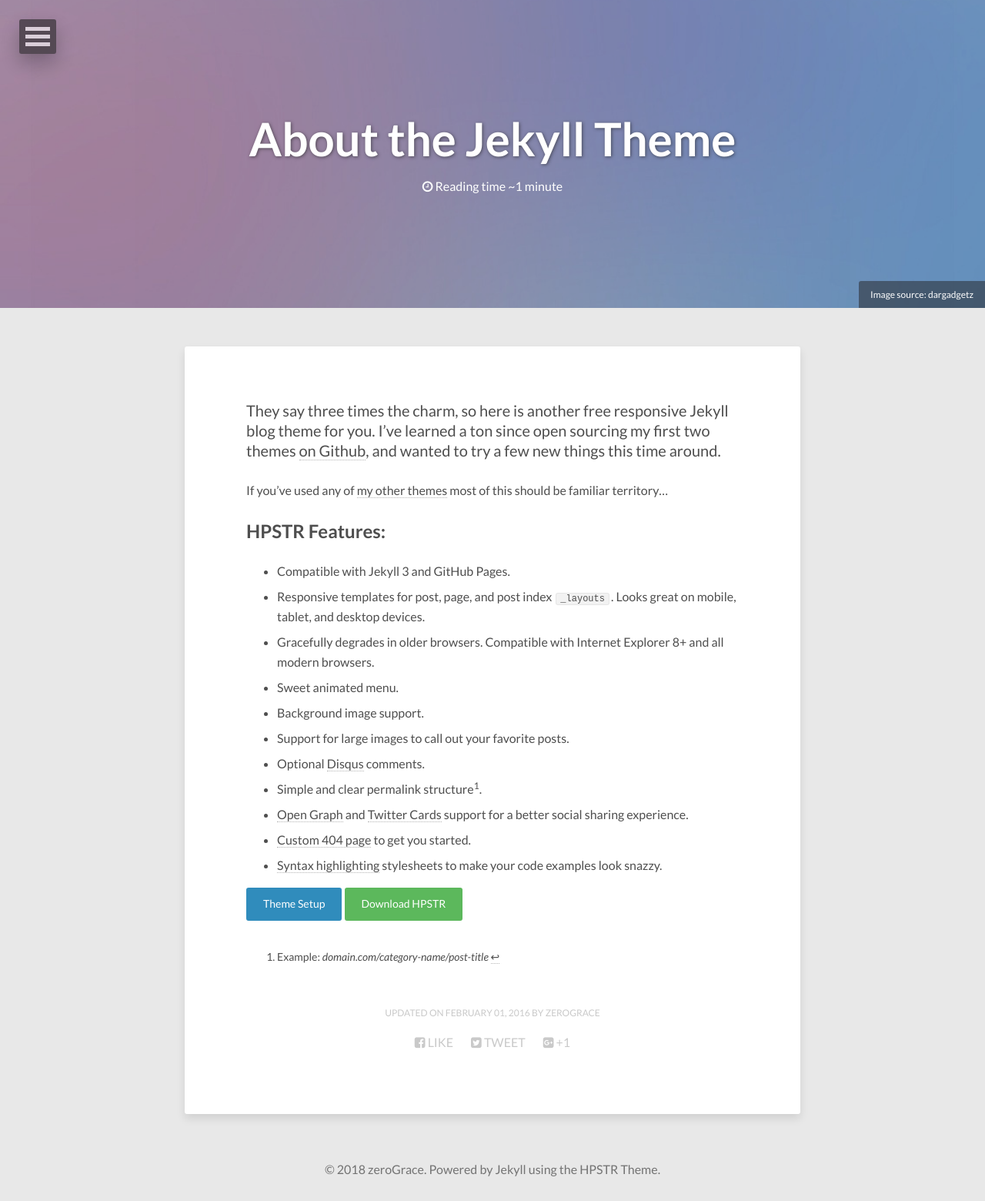
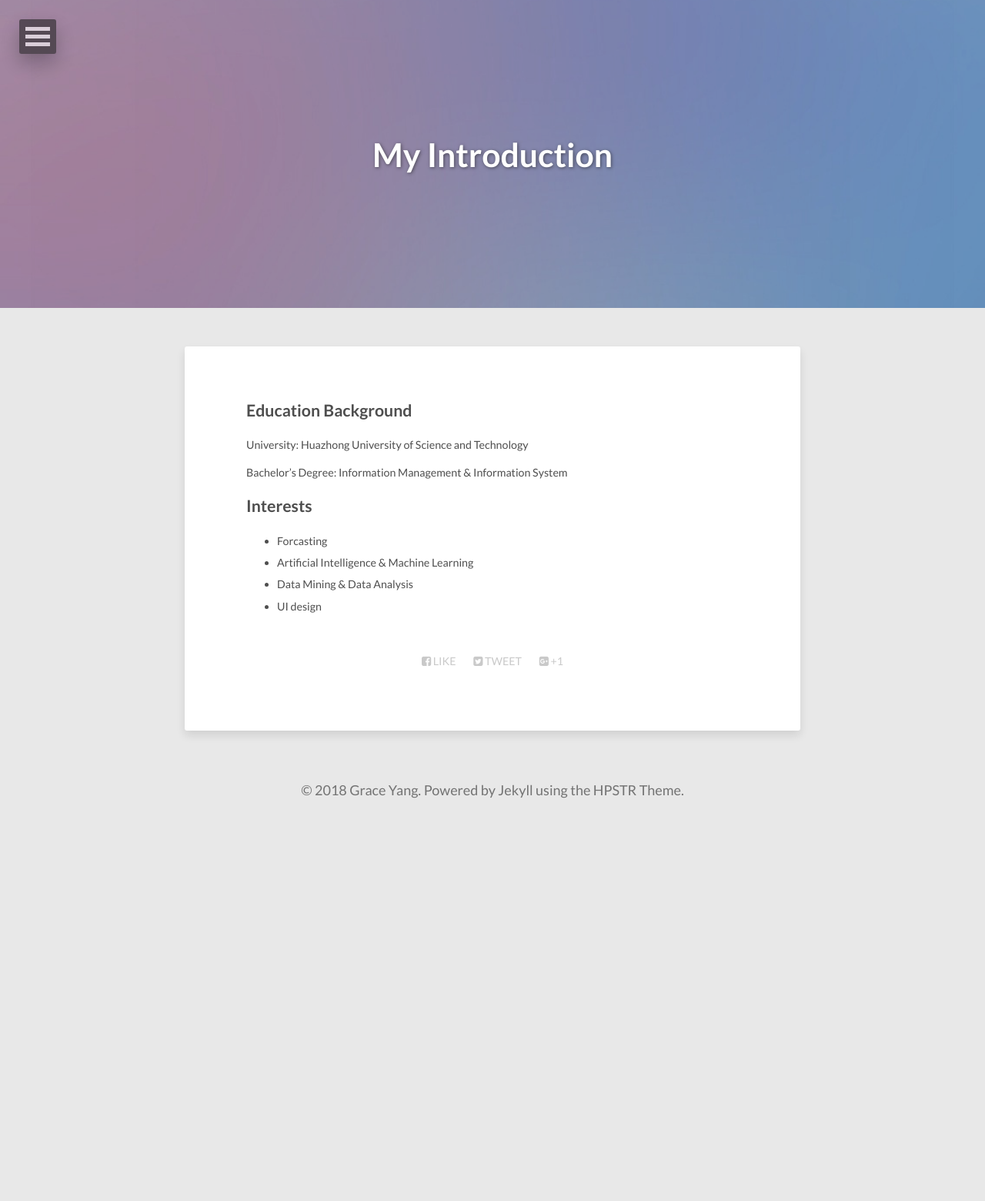
Before and after one commit to zeroGrace/zerograce.github.io, a Jekyll site: the page built from about/index.md, in a window 1280 px wide. Shown: the whole page at 77% size. Built offline with Jekyll 4.4.1, drawn with Linux system fonts in a browser that asks for light colours; nearby versions of some CDN libraries; after the commit the page ends 1073 px from its top, so only the background shows below that.

Commit message:
improve blog

```diff
--- a/_config.yml
+++ b/_config.yml
@@ -1,7 +1,7 @@
 title:            Grace's blog
 description:      Describe your website here.
 disqus_shortname:
-reading_time:     true
+reading_time:     false
 words_per_minute: 200
 # Your site's domain goes here (eg: https://mmistakes.github.io, http://yourdomain.com, etc)
 # When testing locally leave blank or use http://localhost:4000
@@ -9,14 +9,14 @@
 
 # Owner/author information
 owner:
-  name:           zeroGrace
-  avatar:         introPic.jpg
+  name:           Grace Yang
+  avatar:         avatar2.jpg
   bio:            "慎思之 明辨之 笃行之"
   email:          siyue_yang@hust.edu.cn
   # Social networking links used in footer. Update and remove as you like.
   twitter:
   facebook:
-  github:
+  github:         zeroGrace
   stackexchange:
   linkedin:
   instagram:
--- a/_sass/_page.scss
+++ b/_sass/_page.scss
@@ -58,20 +58,20 @@
 
 .header-title {
 	text-align: center;
-	margin: 30px 0 0;
+	margin: 60px 0 0;
 
 	h1 {
 		margin: 10px 20px;
 		font-weight: 700;
-		@include font-rem(32);
+		@include font-rem(24);
 		color: lighten($base-color,20);
 
 		@media #{$medium} {
-			@include font-rem(48);
+			@include font-rem(32);
 		}
 
 		@media #{$large} {
-			@include font-rem(60);
+			@include font-rem(48);
 		}
 	}
 
--- a/_sass/_syntax.scss
+++ b/_sass/_syntax.scss
@@ -7,7 +7,7 @@
   position: relative;
   margin-bottom: 1.5em;
   color: #d0d0d0;
-  @include font-rem(12);
+  @include font-rem(16);
   line-height: 1.5;
   border: 1px solid darken($body-color, 5);
   border-radius: 3px;
--- a/_sass/_typography.scss
+++ b/_sass/_typography.scss
@@ -105,7 +105,7 @@
    ========================================================================== */
 
 tt, code, kbd, samp, pre {
-	font-family: $code-font;
+	font-family: $base-font;
 }
 
 p > code,
@@ -124,7 +124,7 @@
 
 pre {
 
-	@include font-rem(12);
+	@include font-rem(14);
 	line-height: 1.5;
 	overflow-x: auto;
 
--- a/_sass/_variables.scss
+++ b/_sass/_variables.scss
@@ -19,8 +19,8 @@
 $code-font                       : monospace;
 $alt-font                        : serif;
 
-$doc-font-size                   : 16;
-$doc-line-height                 : 26;
+$doc-font-size                   : 18;
+$doc-line-height                 : 24;
 
 
 // set-up the body font-size / line-height
--- a/about/index.md
+++ b/about/index.md
@@ -1,32 +1,19 @@
 ---
 layout: page
-title: About the Jekyll Theme
+title: My Introduction
 image:
   feature: abstract-5.jpg
-  credit: dargadgetz
-  creditlink: http://www.dargadgetz.com/ios-7-abstract-wallpaper-pack-for-iphone-5-and-ipod-touch-retina/
-comments: false
-modified: 2016-02-01
 ---
 
-They say three times the charm, so here is another free responsive Jekyll blog theme for you. I've learned a ton since open sourcing my first two themes [on Github](http://github.com/mmistakes), and wanted to try a few new things this time around.
+## Education Background
 
-If you've used any of [my other themes](http://mademistakes.com/work/jekyll-themes/) most of this should be familiar territory...
+University:  Huazhong University of Science and Technology
 
-## HPSTR Features:
+Bachelor’s Degree: Information Management & Information System
 
-* Compatible with Jekyll 3 and GitHub Pages.
-* Responsive templates for post, page, and post index `_layouts`. Looks great on mobile, tablet, and desktop devices.
-* Gracefully degrades in older browsers. Compatible with Internet Explorer 8+ and all modern browsers.
-* Sweet animated menu.
-* Background image support.
-* Support for large images to call out your favorite posts.
-* Optional [Disqus](http://disqus.com) comments.
-* Simple and clear permalink structure[^1].
-* [Open Graph](https://developers.facebook.com/docs/opengraph/) and [Twitter Cards](https://dev.twitter.com/docs/cards) support for a better social sharing experience.
-* [Custom 404 page]({{ site.url }}/404.html) to get you started.
-* [Syntax highlighting]({{ site.url }}/code-highlighting-post/) stylesheets to make your code examples look snazzy.
+## Interests
 
-<div markdown="0"><a href="{{ site.url }}/theme-setup/" class="btn btn-info">Theme Setup</a> <a href="https://github.com/mmistakes/hpstr-jekyll-theme" class="btn btn-success">Download HPSTR</a></div>
-
-[^1]: Example: *domain.com/category-name/post-title*
+- Forcasting
+- Artificial Intelligence & Machine Learning
+- Data Mining & Data Analysis
+- UI design
```
Also changed, not shown: _posts/2018-10-16-Python笔记.md (added, +225 -0 lines), _posts/2018-10-16-有用性计量方程与结果.md (added, +181 -0 lines), README.md (deleted), images/abstract-13.jpg (added), images/avatar2.jpg (added), images/avatar4.jpg (renamed from images/introPic.jpg), 1 other file.
